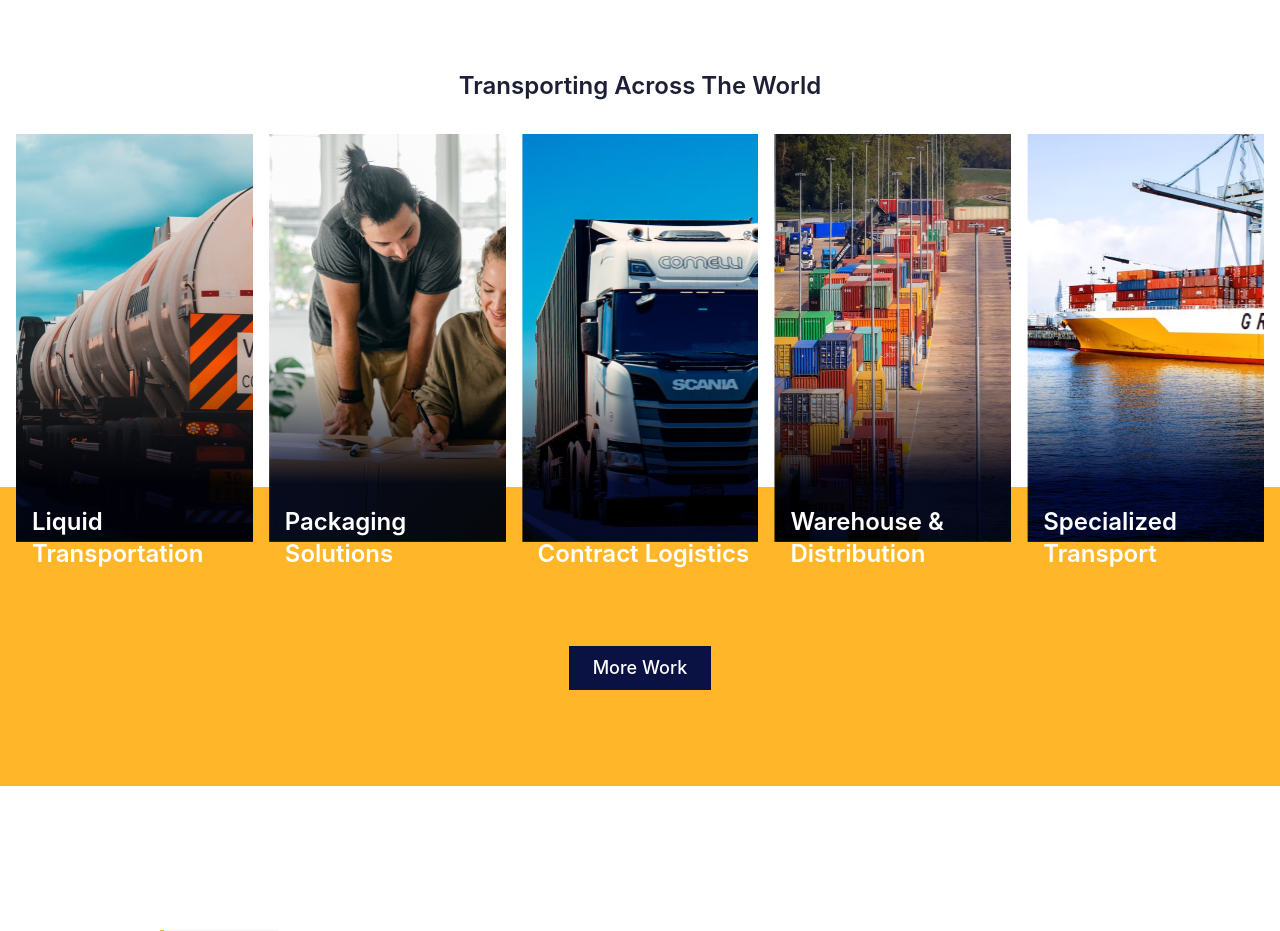
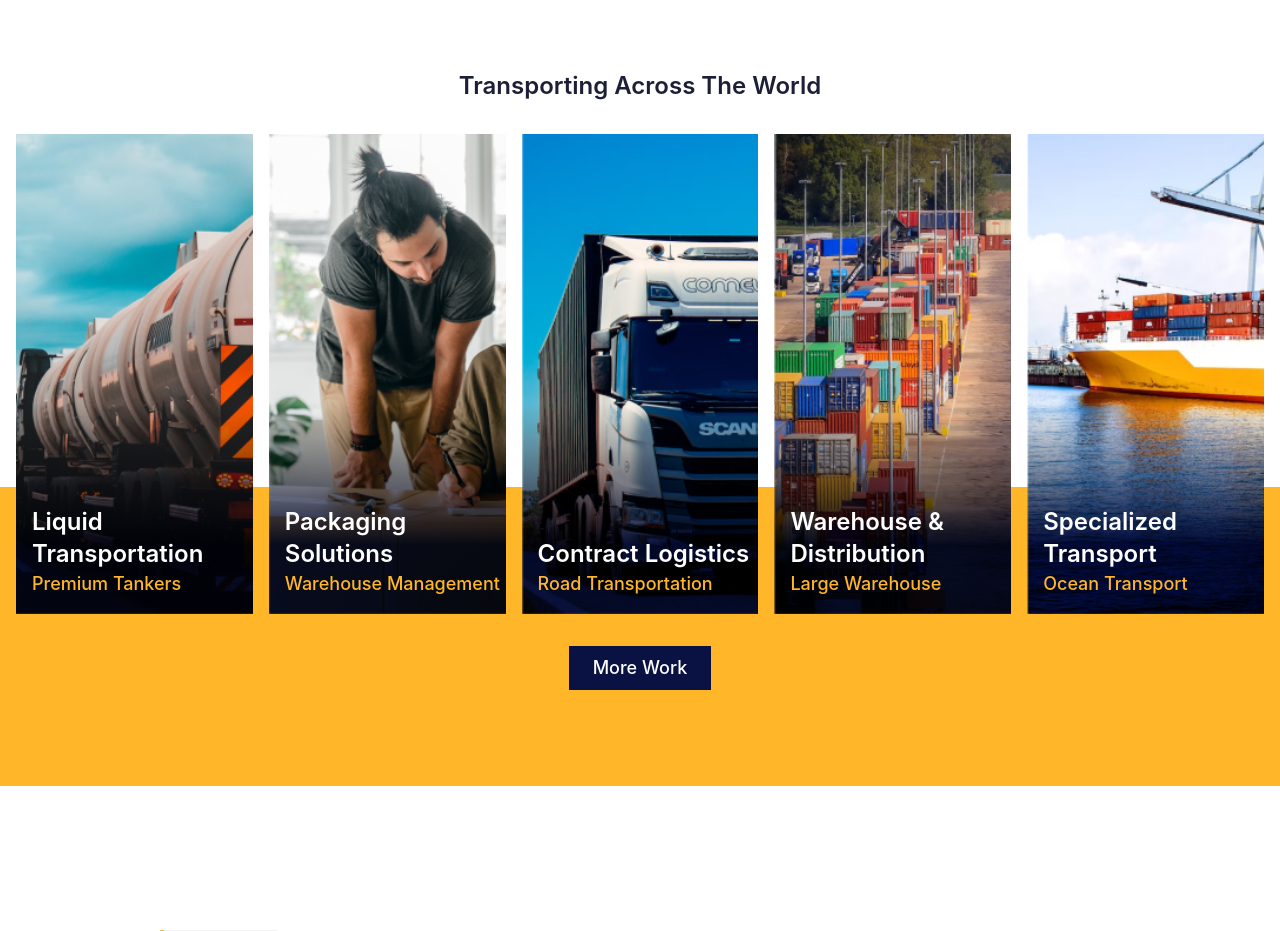
Before and after one commit to smartcollins/logistics, a React (Create React App) app: page / in a window 1280 px wide. Shown: the part 1920-2851 px from the top of the page. Built offline with nearby package versions, Linux system fonts and the light colour scheme.

Commit message:
minor modification in Trans

```diff
--- a/src/component/Trans.jsx
+++ b/src/component/Trans.jsx
@@ -2,7 +2,7 @@ import React from "react";
 
 const Trans = ({ img, txt, txt2 }) => {
   return (
-    <div style={{ backgroundImage: `url(${img})` }} className="relative h-[60vh] w-full px-4 bg-no-repeat text-left">
+    <div style={{ backgroundImage: `url(${img})` }} className="relative h-[60vh] w-full px-4 bg-no-repeat bg-cover text-left">
       <div className="absolute bottom-4 capitalize">
         <p className="text-2xl font-semibold text-white">{txt}</p>
         <p className="text-[#ffb629] text-lg font-medium">{txt2}</p>
```
